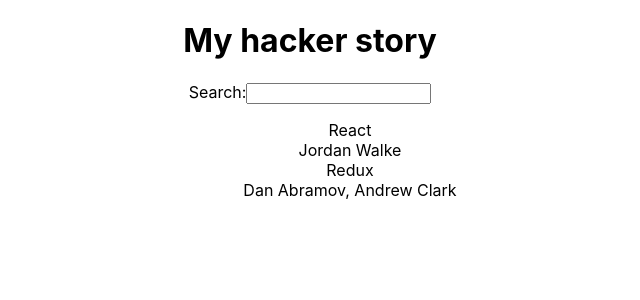
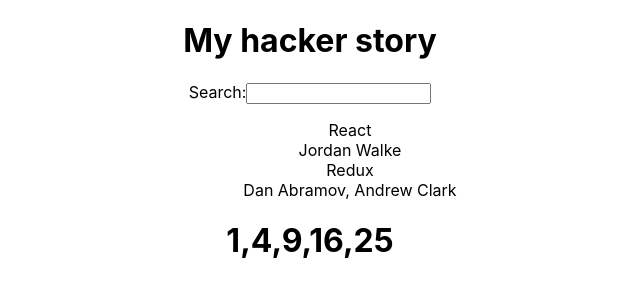
Before and after one commit to vinay-hegde-17/React, a React (Create React App) app in the folder react-one/: page / in a window 1280 px wide. Shown: the top 300 px of the page, without its empty margins (330-970 px from the left). Built offline with nearby package versions, Linux system fonts and the light colour scheme.

Commit message:
Squaring a numbers

```diff
--- a/react-one/src/App.js
+++ b/react-one/src/App.js
@@ -18,6 +18,11 @@
   objectID: 1,
   },
   ];
+
+const numbers=[1,2,3,4,5]
+const res=numbers.map(function (num) {
+  return num * num
+})
 function App() {
 
   return (
@@ -36,6 +41,7 @@
           })
         }
       </ul>
+      <h1>{''+res}</h1>
     </div>
   );
 }
```
